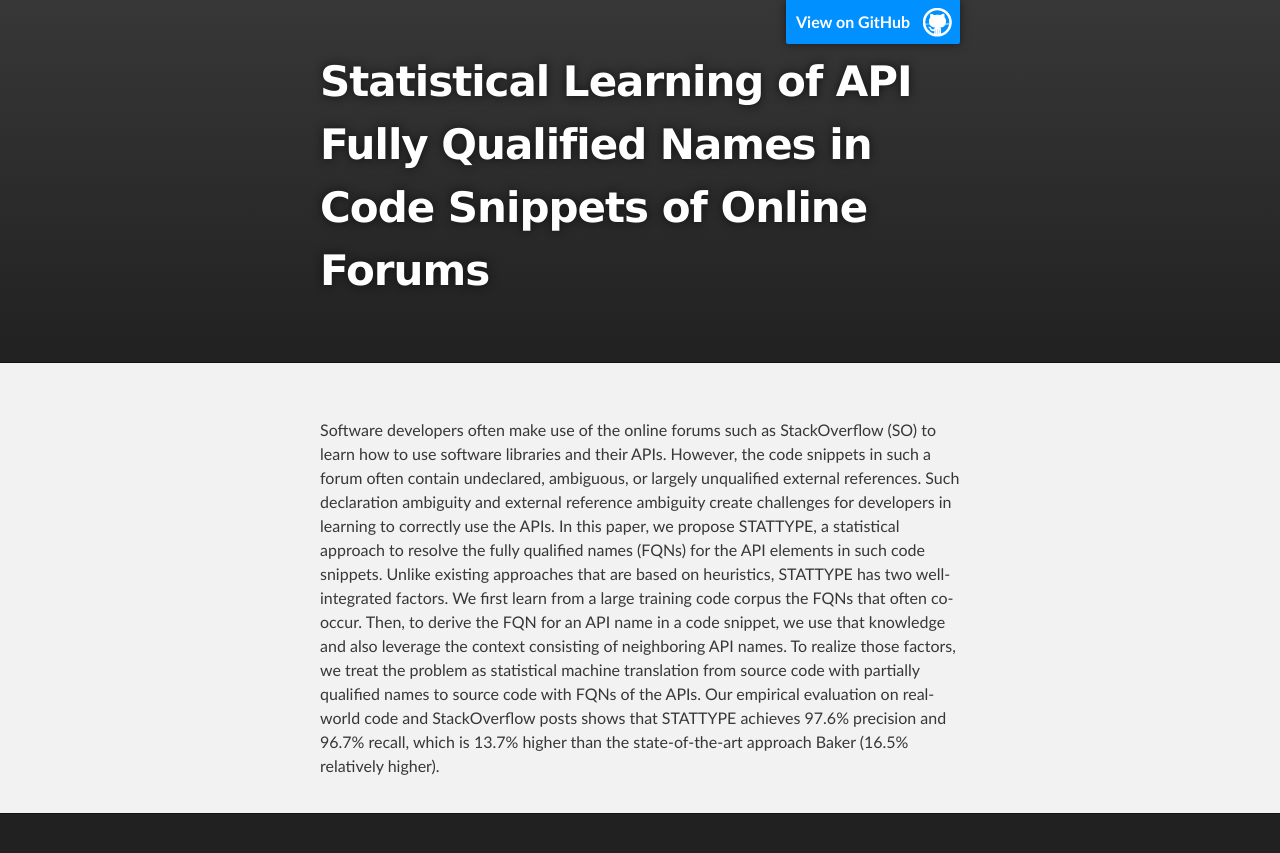
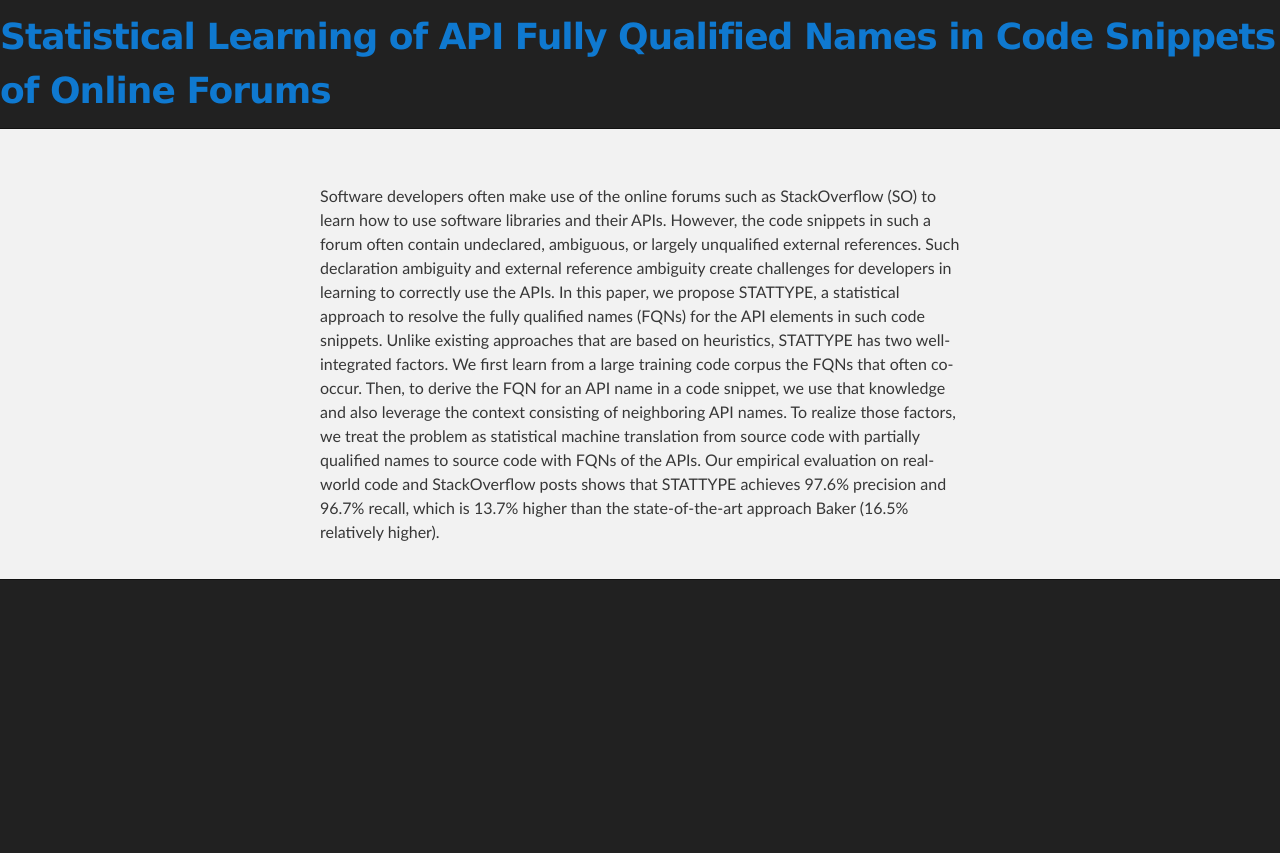
Before and after one commit to doubleblinddoubleblinddoubleblind/icse2018, a Jekyll site: the page built from README.md, in a window 1280 px wide. Shown: the top 853 px of the page. Built offline with Jekyll 4.4.1, drawn with Linux system fonts in a browser that asks for light colours; our own code applies the rules of GitHub Pages for plain Markdown files; the repository's description, which GitHub fills in, is left out.

Commit message:
Update default.html

```diff
--- a/_layouts/default.html
+++ b/_layouts/default.html
@@ -15,21 +15,13 @@
   <body>
 
     <!-- HEADER -->
-    <div id="header_wrap" class="outer">
-        <header class="inner">
-          <a id="forkme_banner" href="{{ site.github.repository_url }}">View on GitHub</a>
-
-          <h1 id="project_title">{{ site.title | default: site.github.repository_name }}</h1>
-          <h2 id="project_tagline">{{ site.description | default: site.github.project_tagline }}</h2>
-
-          {% if site.show_downloads %}
-            <section id="downloads">
-              <a class="zip_download_link" href="{{ site.github.zip_url }}">Download this project as a .zip file</a>
-              <a class="tar_download_link" href="{{ site.github.tar_url }}">Download this project as a tar.gz file</a>
-            </section>
-          {% endif %}
-        </header>
+    <div class="wrapper row1">
+  <header id="header" class="clear">
+    <div id="hgroup">
+      <h1><a href="#">Statistical Learning of API Fully Qualified Names in Code Snippets of Online Forums</a></h1>
     </div>
+  </header>
+</div>
 
     <!-- MAIN CONTENT -->
     <div id="main_content_wrap" class="outer">
```
